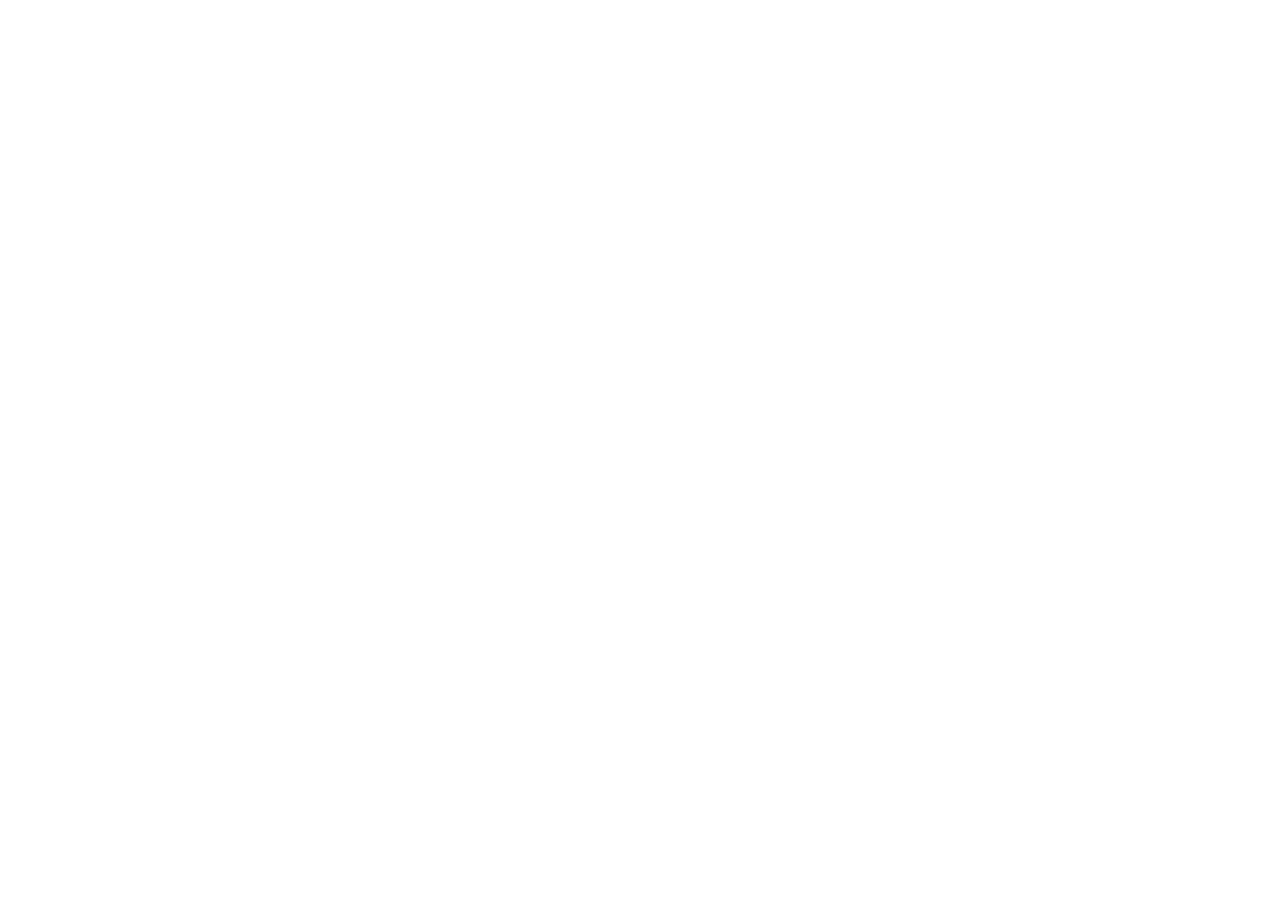
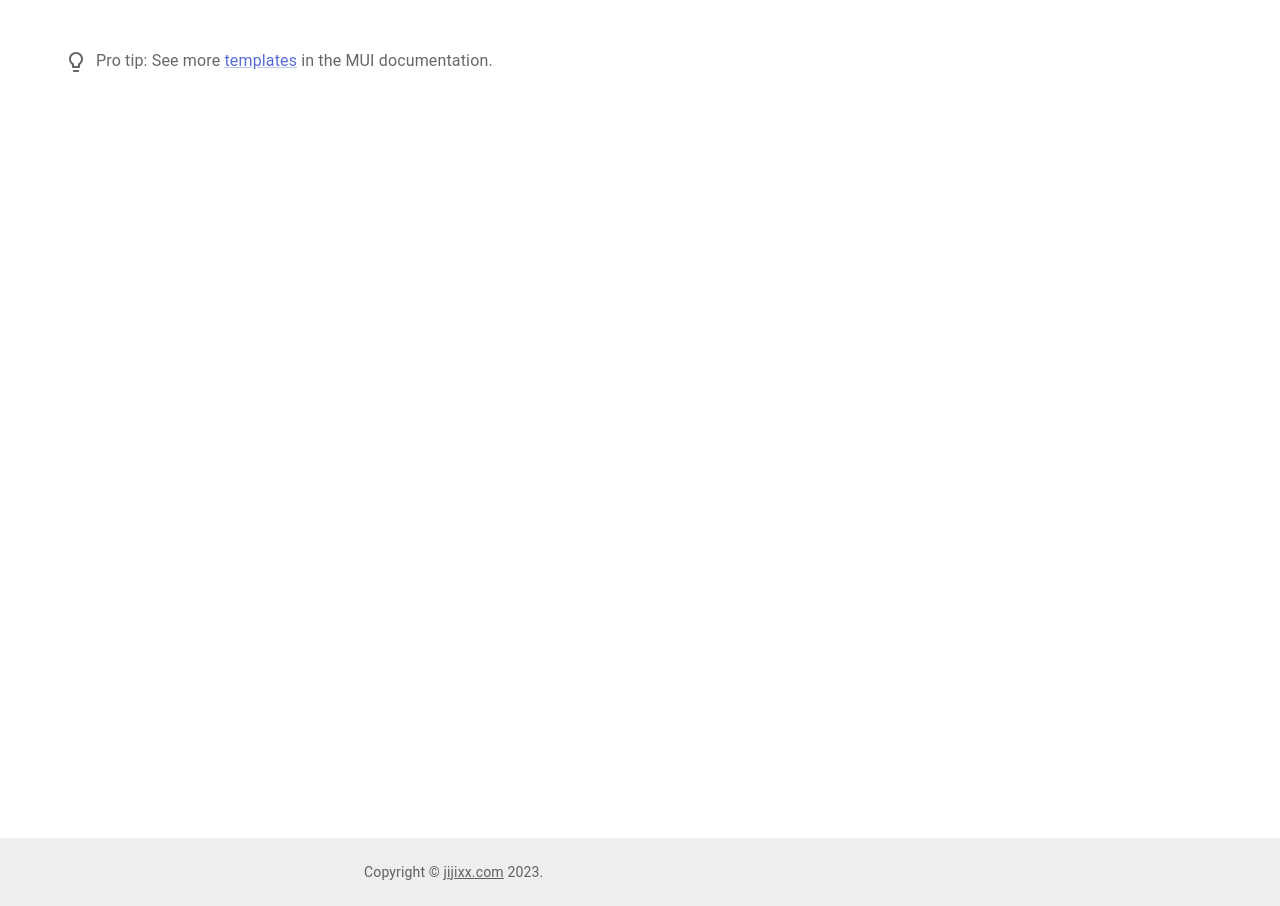
Before and after one commit to shaoxp/7habit-list, a React (Create React App) app: page / in a window 1280 px wide. Shown: the part 73-979 px from the top of the page. Before the commit the page ends 800 px from the top, so only its background shows below. Built offline with nearby package versions, Linux system fonts and the light colour scheme.

Commit message:
add a little mui learning template code

```diff
--- a/public/index.html
+++ b/public/index.html
@@ -3,7 +3,7 @@
   <head>
     <meta charset="utf-8" />
     <link rel="icon" href="%PUBLIC_URL%/favicon.ico" />
-    <meta name="viewport" content="width=device-width, initial-scale=1" />
+    <meta name="viewport" content="initial-scale=1, width=device-width" />
     <meta name="theme-color" content="#000000" />
     <meta
       name="description"
--- a/src/App.tsx
+++ b/src/App.tsx
@@ -1,10 +1,22 @@
-import React from "react";
-import Button from "@mui/material/Button";
+import * as React from "react";
+import Container from "@mui/material/Container";
+import Typography from "@mui/material/Typography";
+import Box from "@mui/material/Box";
+import ProTip from "./components/ProTip";
+import StickyFooter from "./components/StickyFooter";
 
-const App: React.FC = () => (
-  <Button variant="contained" color="primary">
-    Hello World
-  </Button>
-);
-
-export default App;
+export default function App() {
+  return (
+    <>
+      <Container>
+        <Box sx={{ my: 4 }}>
+          <Typography variant="h4" component="h1" gutterBottom>
+            Material UI Create React App example in TypeScript
+          </Typography>
+          <ProTip />
+        </Box>
+      </Container>{" "}
+      <StickyFooter />
+    </>
+  );
+}
--- /dev/null
+++ b/src/components/ProTip.tsx
@@ -0,0 +1,25 @@
+import * as React from "react";
+import Link from "@mui/material/Link";
+import SvgIcon, { SvgIconProps } from "@mui/material/SvgIcon";
+import Typography from "@mui/material/Typography";
+
+function LightBulbIcon(props: SvgIconProps) {
+  return (
+    <SvgIcon {...props}>
+      <path d="M9 21c0 .55.45 1 1 1h4c.55 0 1-.45 1-1v-1H9v1zm3-19C8.14 2 5 5.14 5 9c0 2.38 1.19 4.47 3 5.74V17c0 .55.45 1 1 1h6c.55 0 1-.45 1-1v-2.26c1.81-1.27 3-3.36 3-5.74 0-3.86-3.14-7-7-7zm2.85 11.1l-.85.6V16h-4v-2.3l-.85-.6C7.8 12.16 7 10.63 7 9c0-2.76 2.24-5 5-5s5 2.24 5 5c0 1.63-.8 3.16-2.15 4.1z" />
+    </SvgIcon>
+  );
+}
+
+export default function ProTip() {
+  return (
+    <Typography sx={{ mt: 6, mb: 3 }} color="text.secondary">
+      <LightBulbIcon sx={{ mr: 1, verticalAlign: "middle" }} />
+      Pro tip: See more{" "}
+      <Link href="https://mui.com/getting-started/templates/">
+        templates
+      </Link>{" "}
+      in the MUI documentation.
+    </Typography>
+  );
+}
--- /dev/null
+++ b/src/components/StickyFooter.tsx
@@ -0,0 +1,54 @@
+import * as React from "react";
+import CssBaseline from "@mui/material/CssBaseline";
+import { createTheme, ThemeProvider } from "@mui/material/styles";
+import Box from "@mui/material/Box";
+import Typography from "@mui/material/Typography";
+import Container from "@mui/material/Container";
+import Link from "@mui/material/Link";
+
+function Copyright() {
+  return (
+    <Typography variant="body2" color="text.secondary">
+      {"Copyright © "}
+      <Link color="inherit" href="https://www.jijixx.com/">
+        jijixx.com
+      </Link>{" "}
+      {new Date().getFullYear()}
+      {"."}
+    </Typography>
+  );
+}
+
+const defaultTheme = createTheme();
+
+export default function StickyFooter() {
+  return (
+    <ThemeProvider theme={defaultTheme}>
+      <Box
+        sx={{
+          display: "flex",
+          flexDirection: "column",
+          minHeight: "100vh",
+        }}
+      >
+        <CssBaseline />
+        <Box
+          component="footer"
+          sx={{
+            py: 3,
+            px: 2,
+            mt: "auto",
+            backgroundColor: (theme) =>
+              theme.palette.mode === "light"
+                ? theme.palette.grey[200]
+                : theme.palette.grey[800],
+          }}
+        >
+          <Container maxWidth="sm">
+            <Copyright />
+          </Container>
+        </Box>
+      </Box>
+    </ThemeProvider>
+  );
+}
--- a/src/index.tsx
+++ b/src/index.tsx
@@ -1,16 +1,20 @@
-import React from 'react';
-import ReactDOM from 'react-dom/client';
-import './index.css';
-import App from './App';
-import reportWebVitals from './reportWebVitals';
+import * as React from "react";
+import * as ReactDOM from "react-dom/client";
+import CssBaseline from "@mui/material/CssBaseline";
+import { ThemeProvider } from "@mui/material/styles";
+import App from "./App";
+import theme from "./theme";
+import reportWebVitals from "./reportWebVitals";
 
-const root = ReactDOM.createRoot(
-  document.getElementById('root') as HTMLElement
-);
+const rootElement = document.getElementById("root");
+const root = ReactDOM.createRoot(rootElement!);
+
 root.render(
-  <React.StrictMode>
+  <ThemeProvider theme={theme}>
+    {/* CssBaseline kickstart an elegant, consistent, and simple baseline to build upon. */}
+    <CssBaseline />
     <App />
-  </React.StrictMode>
+  </ThemeProvider>
 );
 
 // If you want to start measuring performance in your app, pass a function
--- /dev/null
+++ b/src/theme.ts
@@ -0,0 +1,19 @@
+import { createTheme } from '@mui/material/styles';
+import { red } from '@mui/material/colors';
+
+// A custom theme for this app
+const theme = createTheme({
+  palette: {
+    primary: {
+      main: '#556cd6',
+    },
+    secondary: {
+      main: '#19857b',
+    },
+    error: {
+      main: red.A400,
+    },
+  },
+});
+
+export default theme;
```
